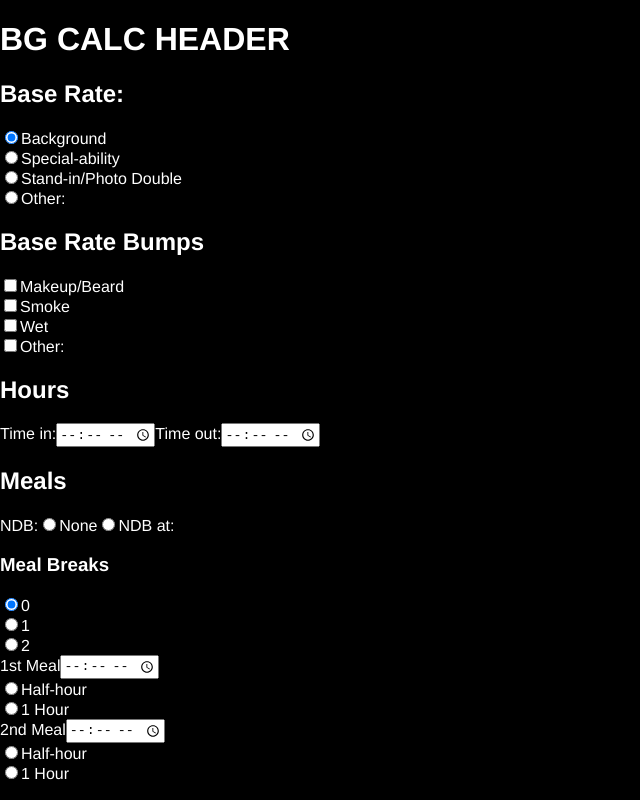
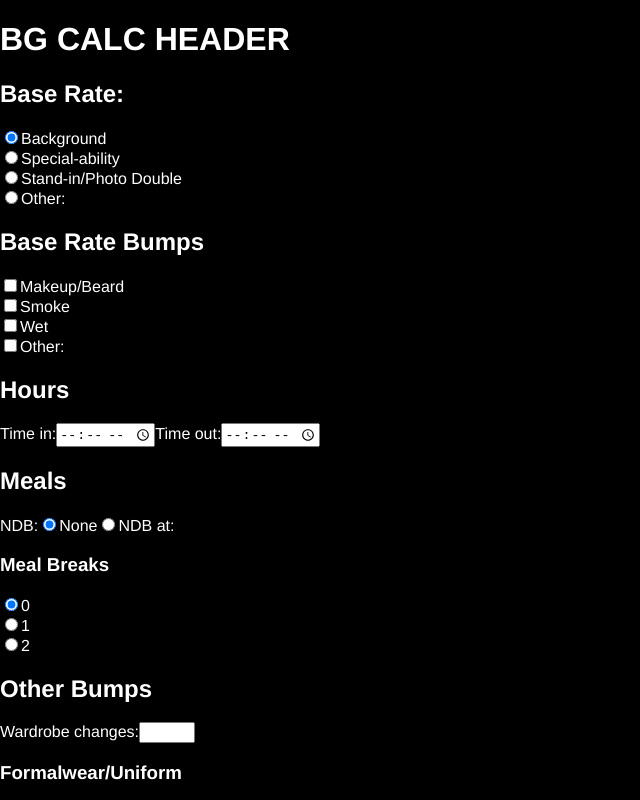
Before and after one commit to jasonchilcott/sag-bg-calc, a React (Create React App) app: page / in a window 1280 px wide. Shown: the top 800 px of the page, without its empty margins (0-640 px from the left). Built offline with nearby package versions, Linux system fonts and the light colour scheme.

Commit message:
added meal breaks radio button functionality

```diff
--- a/src/Main.js
+++ b/src/Main.js
@@ -11,8 +11,10 @@ const Main = () => {
   const [baseBumps, setBaseBumps] = useState([false, false, false, false]);
   const [otherBaseBump, setOtherBaseBump] = useState(0);
   const [inTime, setInTime] = useState('');
-  const [outTime, setOutTime] = useState('')
-  const [ndb, setNdb] = useState(false)
+  const [outTime, setOutTime] = useState('');
+  const [ndb, setNdb] = useState(false);
+  const [ndbTime, setNdbTime] = useState('');
+  const [mealBreaks, setMealBreaks] = useState(0)
 
   const roleHandler = (e) => {
     setRole(e.target.value);
@@ -43,6 +45,8 @@ const Main = () => {
       setInTime(e.target.value)
     } else if (e.target.name === 'outTime') {
       setOutTime(e.target.value)
+    } else if (e.target.name === 'ndbTime') {
+      setNdbTime(e.target.value)
     }
   }
 
@@ -93,8 +97,6 @@ const Main = () => {
     }
   };
 
-
-
   const otherBaseBumpField = () => {
     if (baseBumps[3]) {
       return (
@@ -113,8 +115,16 @@ const Main = () => {
     }
   };
 
-  const ndbHandler = (e) => {
-    setNdb(e.target.value)
+  const ndbHandler = () => {
+    setNdb(!ndb)
+    if (!ndb) {
+      setNdbTime('')
+    }
+  }
+
+  const maxNdb = () => {
+    const start = new Date(inTime)
+    return start.setHours( start.getHours() + 2 )
   }
 
   const ndbField = () => {
@@ -122,12 +132,66 @@ const Main = () => {
       return (
         <>
           <div>
-              <input type="time" id="ndb-time" name="ndb-time" />
+              <input type="time" id="ndb-time" name="ndbTime" min={inTime} max={maxNdb()} value={ndbTime} onChange={timeHandler}/>
             </div>
         </>
       );
     }
   };
+
+  const breaksHandler = (e) => {
+    setMealBreaks(e.target.value);
+  };
+
+  const mealBreaksField = () => {
+    console.log(mealBreaks)
+    const firstMeal = () => {
+      return(
+      <>
+      <label>1st Meal</label>
+          <input
+            className="htmlForm-control"
+            type="time"
+            id="firstMeal"
+            name="firstMeal"
+          />
+          <div>
+            <input type="radio" id="half" name="firstDuration" value="00:30" />
+            <label htmlFor="half">Half-hour</label>
+          </div>
+          <div>
+            <input type="radio" id="hour" name="firstDuration" value="01:00" />
+            <label htmlFor="hour">1 Hour</label>
+          </div>
+          </>)
+    }
+    const secondMeal = () => {
+      return(
+      <>
+      <label>2nd Meal</label>
+        <input type="time" id="2nd-meal" name="secondMeal" />
+        <div>
+          <input type="radio" id="half" name="secondDuration" value="00:30" />
+          <label htmlFor="half">Half-hour</label>
+        </div>
+        <div>
+          <input type="radio" id="hour" name="secondDuration" value="01:00" />
+          <label htmlFor="hour">1 Hour</label>
+        </div>
+        </>)
+    }
+
+    if (parseInt(mealBreaks) === 1) {
+      return firstMeal()
+    }
+    if (parseInt(mealBreaks) === 2) {
+      return <>{firstMeal()} {secondMeal()}</>
+    }
+  }
+
+
+
+
 
   return (
     <div className="main">
@@ -208,7 +272,7 @@ const Main = () => {
         <div>
           <div>
             <label>NDB:</label>
-            <input type="radio" id="no-ndb" name="ndb" value={ndb} onChange={ndbHandler}/>
+            <input type="radio" id="no-ndb" name="ndb" value={ndb} defaultChecked onChange={ndbHandler}/>
             <label htmlFor="ndb">None</label>
             <input type="radio" id="yes-ndb" name="ndb" value={ndb} onChange={ndbHandler}/>
             <label htmlFor="ndb">NDB at:</label>
@@ -216,42 +280,21 @@ const Main = () => {
 
           </div>
           <h3>Meal Breaks</h3>
-          <input type="radio" id="0" name="meals" value="0" defaultChecked />
+          <input type="radio" id="0" name="meals" value="0" defaultChecked onChange={breaksHandler}/>
           <label htmlFor="0">0</label>
         </div>
         <div>
-          <input type="radio" id="1" name="meals" value="1" />
+          <input type="radio" id="1" name="meals" value="1" onChange={breaksHandler}/>
           <label htmlFor="1">1</label>
         </div>
         <div>
-          <input type="radio" id="2" name="meals" value="2" />
+          <input type="radio" id="2" name="meals" value="2" onChange={breaksHandler}/>
           <label htmlFor="2">2</label>
         </div>
-        <label>1st Meal</label>
-        <input
-          className="htmlForm-control"
-          type="time"
-          id="1st-meal"
-          name="1st-meal"
-        />
-        <div>
-          <input type="radio" id="half" name="1st-duration" value="half" />
-          <label htmlFor="half">Half-hour</label>
-        </div>
-        <div>
-          <input type="radio" id="hour" name="1st-duration" value="hour" />
-          <label htmlFor="hour">1 Hour</label>
-        </div>
-        <label>2nd Meal</label>
-        <input type="time" id="2nd-meal" name="2nd-meal" />
-        <div>
-          <input type="radio" id="half" name="1st-duration" value="half" />
-          <label htmlFor="half">Half-hour</label>
-        </div>
-        <div>
-          <input type="radio" id="hour" name="1st-duration" value="hour" />
-          <label htmlFor="hour">1 Hour</label>
-        </div>
+
+        {mealBreaksField()}
+
+
         <h2>Other Bumps</h2>
         <div>
           <label htmlFor="changes">Wardrobe changes:</label>
```
